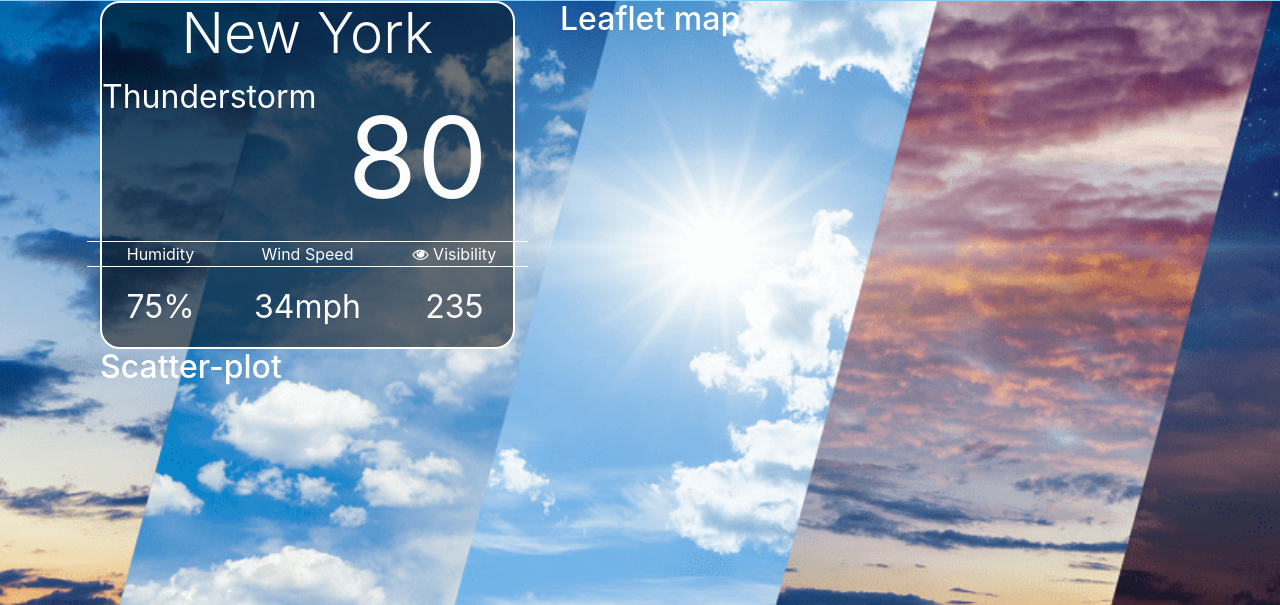
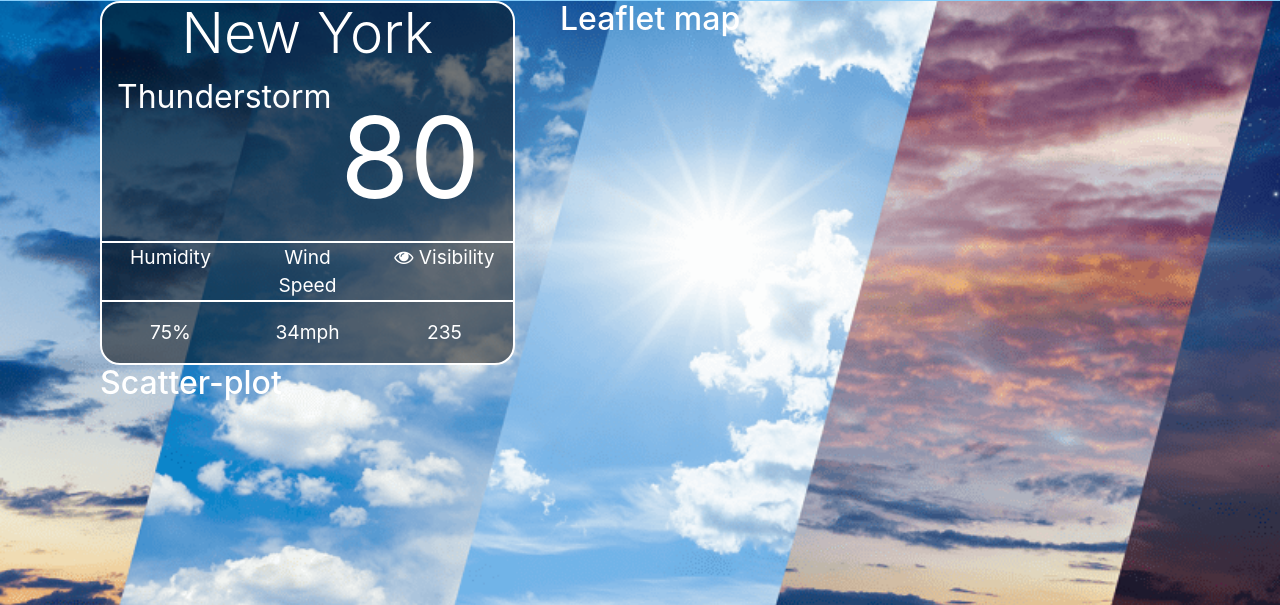
Before and after one commit to davesiddharth/Weather-App, a Flask app: page / in a window 1280 px wide. Shown: the part 145-750 px from the top of the page. Run offline with Flask 2, Linux system fonts and the light colour scheme; some libraries are stand-ins or nearby versions.

Commit message:
Update style.css

```diff
--- a/static/style/style.css
+++ b/static/style/style.css
@@ -16,7 +16,9 @@ body {
 	border:2px solid white;
 	background-color: rgba(0, 0, 0, 0.5);
 	border-radius: 20px;
-	color: rgb(252, 252, 252);
+	color: rgb(255, 255, 255);
+	margin: 0;
+	padding: 0 15px;
 }
 
 .weather-head {
@@ -29,10 +31,9 @@ body {
 }
 
 .humidity, .wind, .visibility {
-	border-top: 1px solid rgb(255, 255, 255);
-    border-bottom: 1px solid rgb(255, 255, 255);
-    /* border: 1px solid white; */
-	font-size: 1.1 rem strong;
+	border-top: 2px solid rgb(255, 255, 255);
+    border-bottom: 2px solid rgb(255, 255, 255);
+	font-size: 1.2rem;
 
 }
 
@@ -49,7 +50,7 @@ body {
 }
 
 #humidity, #wind, #visibility {
-	font-size: 2rem;
+	font-size: 1.2rem;
 	padding-top: 1rem;
 	padding-bottom: 1rem;
 }
```
